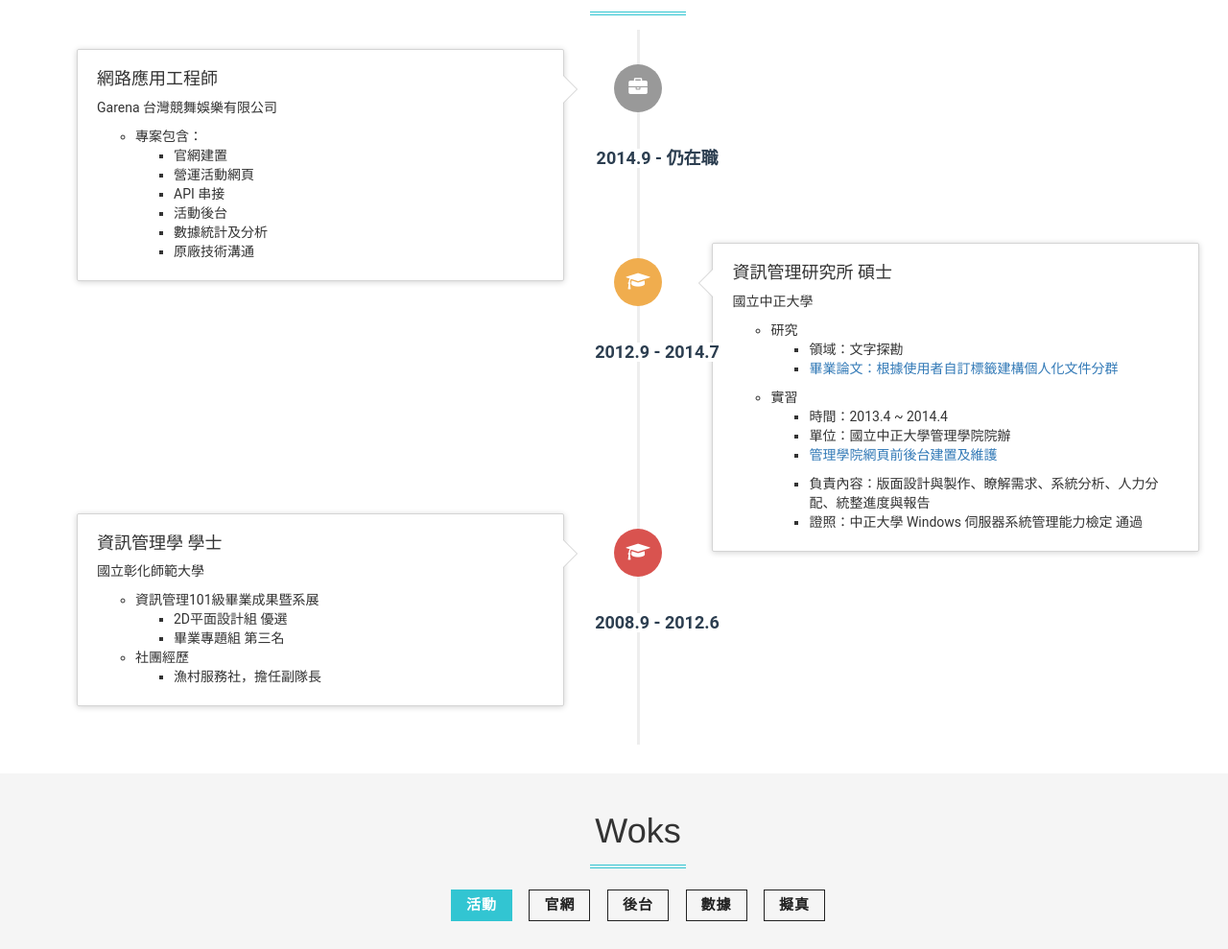
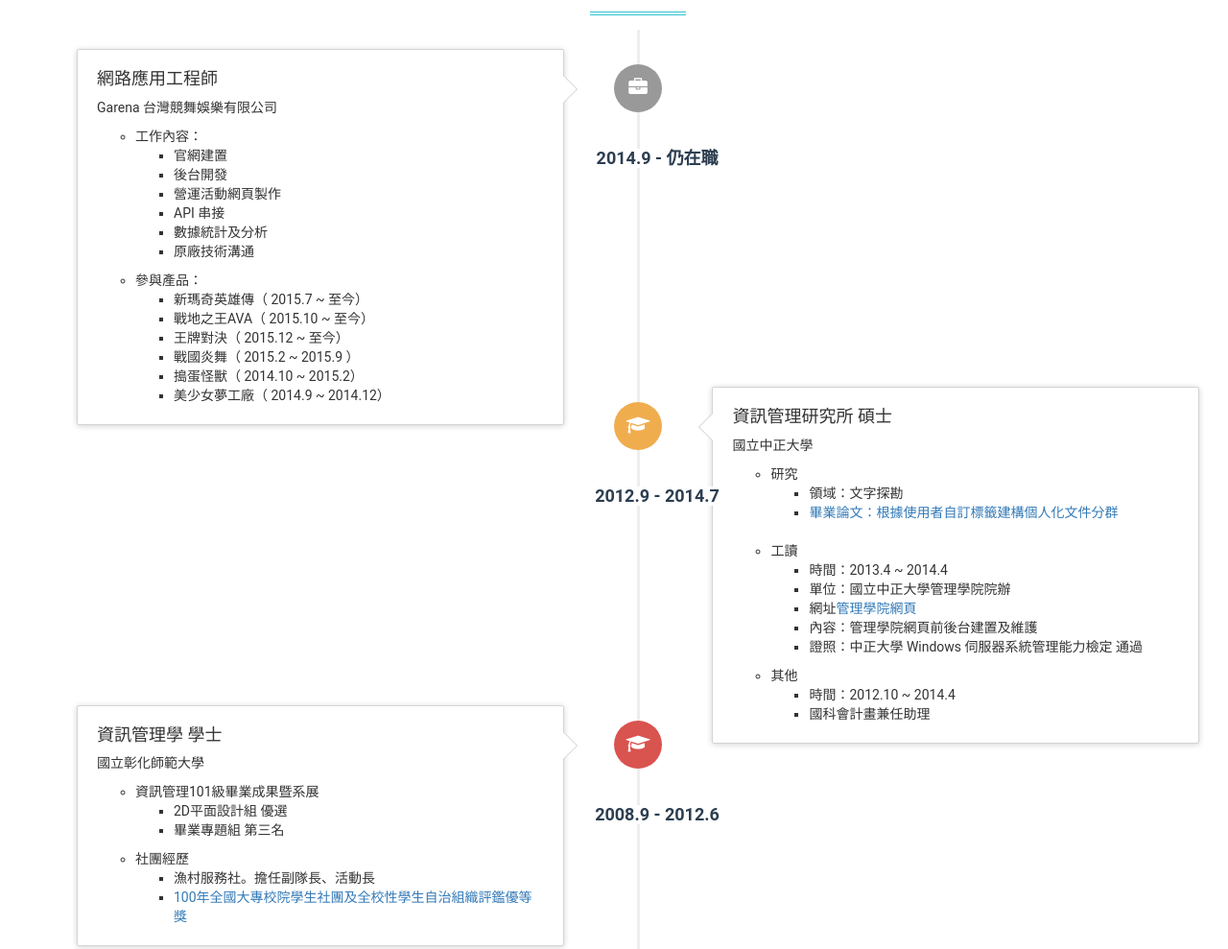
Before and after one commit to birdyyang29/profile, a plain HTML site: page index.html in a window 1280 px wide. Shown: the part 1561-2550 px from the top of the page at 96% size. Drawn offline with Linux system fonts and the light colour scheme.

Commit message:
add timeline

```diff
--- a/css/style.css
+++ b/css/style.css
@@ -150,7 +150,8 @@ footer {
     padding: 10px 0;
   }
 }
-.timeline .ul-all{
+
+.timeline .ul-all>li{
   padding-top: 10px;
 }
 .timeline {
--- a/index.html
+++ b/index.html
@@ -209,15 +209,25 @@
                 <span>Garena 台灣競舞娛樂有限公司</span>
             </div>
             <div class="timeline-body">
-                <ul  class="ul-all">
-                    <li>專案包含：
+                <ul class="ul-all">
+                    <li>工作內容：
                         <ul>
                             <li>官網建置</li>
-                            <li>營運活動網頁</li>
+                            <li>後台開發</li>
+                            <li>營運活動網頁製作</li>
                             <li>API 串接</li>
-                            <li>活動後台</li>
                             <li>數據統計及分析</li>
                             <li>原廠技術溝通</li>
+                        </ul>
+                    </li>
+                    <li>參與產品：
+                        <ul>
+                            <li>新瑪奇英雄傳（ 2015.7 ~ 至今）</li>
+                            <li>戰地之王AVA（ 2015.10 ~ 至今）</li>
+                            <li>王牌對決（ 2015.12 ~ 至今）</li>
+                            <li>戰國炎舞（ 2015.2 ~ 2015.9 ）</li>
+                            <li>搗蛋怪獸（ 2014.10 ~ 2015.2）</li>
+                            <li>美少女夢工廠（ 2014.9 ~ 2014.12）</li>
                         </ul>
                     </li>
                 </ul>
@@ -236,22 +246,28 @@
             </div>
             <div class="timeline-body">
             <ul class="ul-all">
-                <li>研究</li>
+                <li>研究
                     <ul>
                         <li>領域：文字探勘</li>
                         <li>
                         <a href="http://handle.ncl.edu.tw/11296/ndltd/56459840763060513680" target="_blank"><p>畢業論文：根據使用者自訂標籤建構個人化文件分群</p></a>
+                    </ul>
                 </li>
-                </ul>
-                <li>實習</li>
+                <li>工讀
                     <ul>
                         <li>時間：2013.4 ~ 2014.4 </li>
                         <li>單位：國立中正大學管理學院院辦</li>
-                    <li><a href="http://www.colmgt.ccu.edu.tw/colmgt/" target="_blank"><p>管理學院網頁前後台建置及維護</p></a></li>
-                    <li>負責內容：版面設計與製作、瞭解需求、系統分析、人力分配、統整進度與報告</li>
-                </li>
+                        <li>網址<a href="http://www.colmgt.ccu.edu.tw/colmgt/" target="_blank">管理學院網頁</a></li>
+                        <li>內容：管理學院網頁前後台建置及維護</li>
                         <li>證照：中正大學 Windows 伺服器系統管理能力檢定 通過</li>
                     </ul>
+                </li>
+                <li>其他
+                    <ul>
+                        <li>時間：2012.10 ~ 2014.4 </li>
+                        <li>國科會計畫兼任助理</li>
+                    </ul>
+                </li>
             </div>
           </div>
         </li>
@@ -267,16 +283,18 @@
             </div>
             <div class="timeline-body">
             <ul class="ul-all">
-                <li>資訊管理101級畢業成果暨系展</li>
+                <li>資訊管理101級畢業成果暨系展
                     <ul>
                         <li>2D平面設計組 優選</li>
                         <li>畢業專題組 第三名</li>
                     </ul>
                 </li>
-                <li>社團經歷</li>
+                <li>社團經歷
                     <ul>
-                    <li>漁村服務社，擔任副隊長</li>
+                        <li>漁村服務社。擔任副隊長、活動長</li>
+                        <li><a href="http://english.moe.gov.tw/ct.asp?xItem=12411&ctNode=10940&mp=1" target="_blank">100年全國大專校院學生社團及全校性學生自治組織評鑑優等獎</a></li>
                     </ul>
+                </li>
             </ul>
             </div>
           </div>
```
Lines whose indentation alone changed are shown as unchanged.
